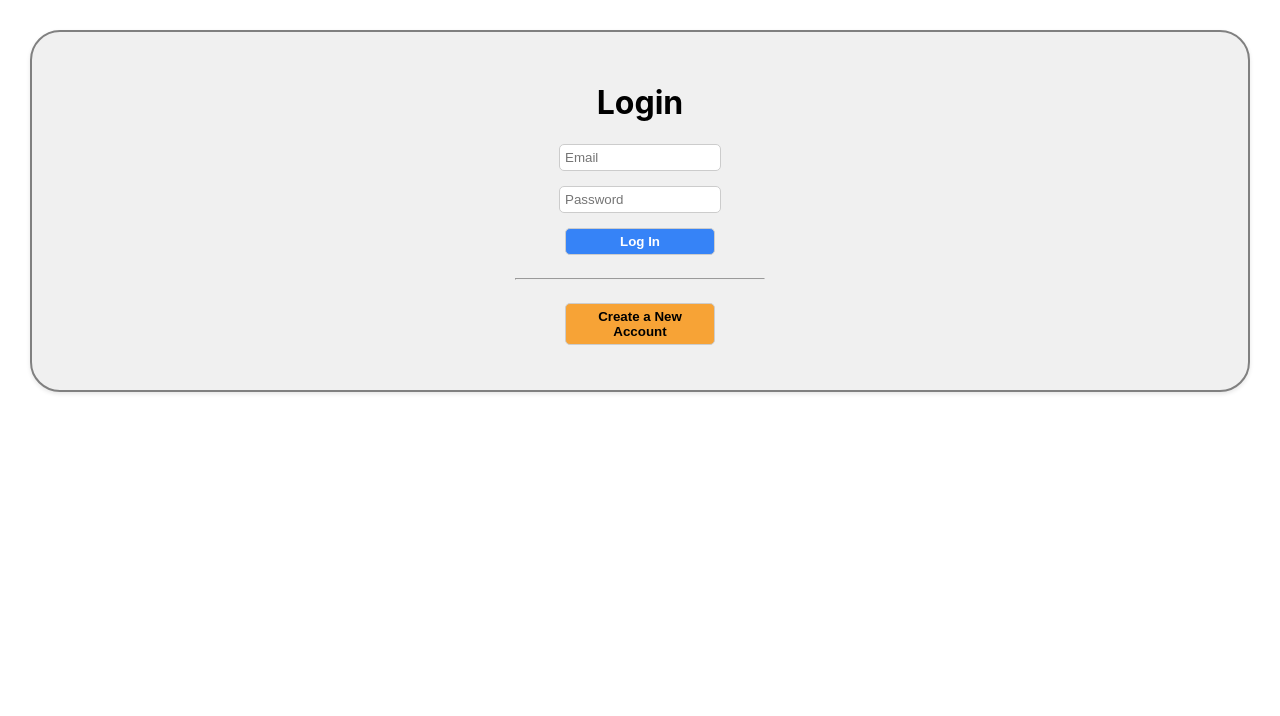
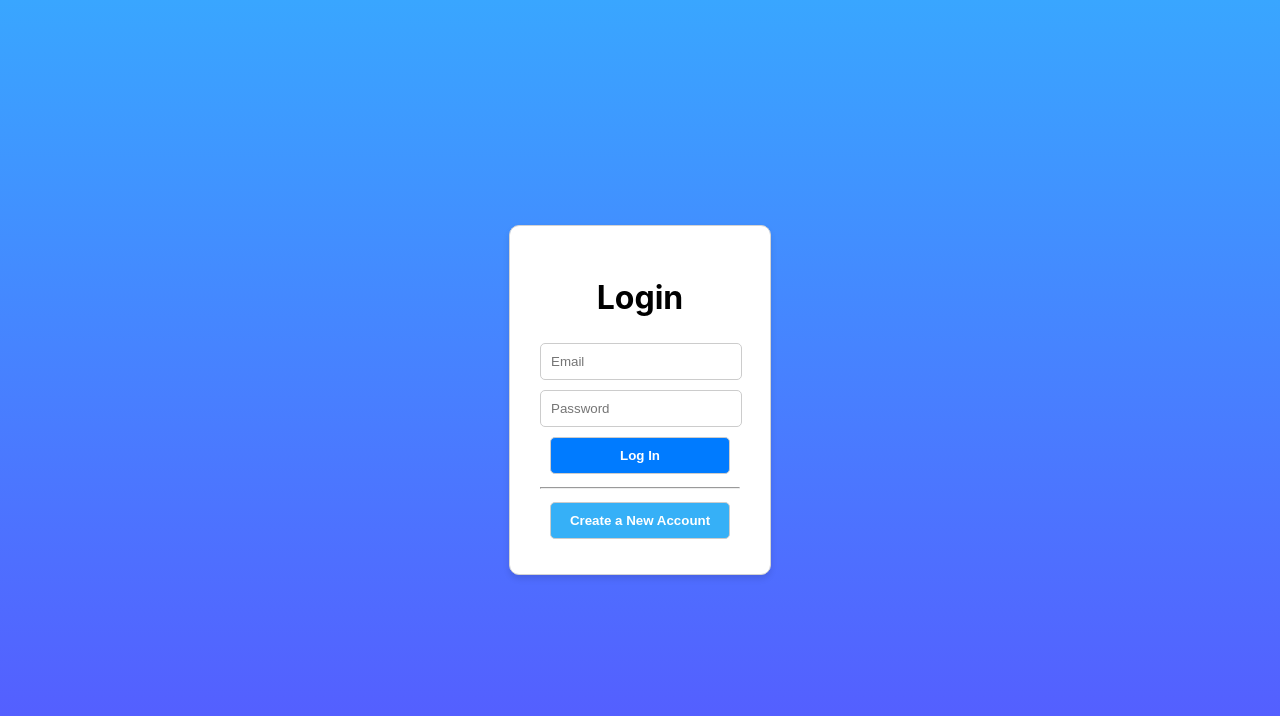
Before and after one commit to AlecZytkowski/plan_pulse, a React (Create React App) app in the folder plan_pulse/: page /login in a window 1280 px wide. Shown: the top 716 px of the page. Built offline with nearby package versions, Linux system fonts and the light colour scheme.

Commit message:
Completely revamped the styling of the WelcomePage, LoginForm, and RegistrationForm for uniform styling between the three, and to give it a professional look!

```diff
--- a/plan_pulse/src/Pages/LoginForm.css
+++ b/plan_pulse/src/Pages/LoginForm.css
@@ -1,56 +1,61 @@
+.loginFormContainer {
+    display: flex;
+    justify-content: center;
+    align-items: center;
+    min-height: 100vh;
+    background: linear-gradient(#39a6ff, #5757ff);
+}
+
 .loginForm {
     display: flex;
-    justify-content: center;
-    padding-top: 100px;
+    flex-direction: column;
+    align-items: center;
     padding: 30px;
-    margin-top: 100px;
-    margin:30px;
-    border-radius: 30px;
-    border: solid gray 2px;
-    box-shadow: 0 2px 4px rgba(0, 0, 0, 0.1);
-    background-color: #f0f0f0;
-
-  }
-
-  .loginForm form{
+    border-radius: 10px;
+    border: 1px solid lightgray;
+    box-shadow: 0 4px 6px rgba(0, 0, 0, 0.1);
+    background-color: white;
     max-width: 250px;
 }
 
-  .loginForm label {
-    display: block;
-    margin-bottom: 5px;
+.loginForm h1 {
+    color: black;
 }
 
-  .loginForm input, button {
-    width: 150px;
-    padding: 5px;
-    margin-bottom: 15px;
+.loginForm form {
+    max-width: 200px;
+}
+
+.loginForm input,
+.loginForm button {
+    width: 90%;
+    padding: 10px;
+    margin: 5px 0;
     border: 1px solid #ccc;
     border-radius: 5px;
 }
 
 .loginFormLoginButton {
-    background-color: #3683f7;
-    color:white;
+    background-color: #007bff;
+    color: white;
     font-weight: bold;
+    cursor: pointer;
+    transition: background-color 0.3s;
 }
 
-  .loginFormLoginButton:hover{
-    background-color: white;
-    color: #3683f7;
-    font-weight: bold;
+.loginFormLoginButton:hover {
+    background-color: #0056b3;
 }
 
 .loginFormRegistrationButton {
     margin-top: 15px;
-    background-color: #f7a336;
-    color:black;
+    background-color: #36b0f7;
+    color: white;
     font-weight: bold;
+    cursor: pointer;
+    transition: background-color 0.3s;
 }
 
 .loginFormRegistrationButton:hover {
-    margin-top: 15px;
-    background-color: black;
-    color: #f7a336;
-    font-weight: bold;
+    background-color: #0056b3;
 }
--- a/plan_pulse/src/Pages/RegistrationForm.css
+++ b/plan_pulse/src/Pages/RegistrationForm.css
@@ -1,60 +1,59 @@
+.registrationFormContainer {
+    display: flex;
+    justify-content: center;
+    align-items: center;
+    min-height: 100vh;
+    background: linear-gradient(#39a6ff, #5757ff);
+}
+
 .registrationForm {
     display: flex;
-    justify-content: center;
-    padding-top: 50px;
+    flex-direction: column;
+    align-items: center;
     padding: 30px;
-    margin-top: 100px;
-    margin:30px;
-    border-radius: 30px;
-    border: solid gray 2px;
-    box-shadow: 0 2px 4px rgba(0, 0, 0, 0.1);
-    background-color: #f0f0f0;
+    border-radius: 10px;
+    border: 1px solid lightgray;
+    background-color: white;
+    max-width: 250px;
 }
 
 .registrationForm h1 {
     color: black;
-
 }
 
-  .registrationForm form{
-    max-width: 250px;
+.registrationForm form {
+    max-width: 200px;
 }
 
-  .registrationForm label {
-    display: block;
-    margin-bottom: 5px;
-  }
-
-  .registrationForm input, button {
-    width: 150px;
-    padding: 5px;
-    margin-bottom: 15px;
-    border: 1px solid #ccc;
+.registrationForm input,
+.registrationForm button {
+    width: 90%;
+    padding: 10px;
+    margin: 5px 0;
+    border: 1px solid lightgray;
     border-radius: 5px;
 }
 
 .registrationFormRegisterButton {
-    background-color: green;
-    color:white;
+    background-color: #007bff;
+    color: white;
     font-weight: bold;
+    cursor: pointer;
+    transition: background-color 0.3s;
 }
 
 .registrationFormRegisterButton:hover {
-    background-color: white;
-    color:green;
-    font-weight: bold;
+    background-color: #0056b3;
 }
 
 .registrationFormExistingUserButton {
-    margin-top: 15px;
-    background-color: #3683f7;
-    color:white;
+    background-color: #36b0f7;
+    color: white;
     font-weight: bold;
+    cursor: pointer;
+    transition: background-color 0.3s;
 }
 
 .registrationFormExistingUserButton:hover {
-    margin-top: 15px;
-    background-color: white;
-    color:#3683f7;
-    font-weight: bold;
+    background-color: #0056b3;
 }
--- a/plan_pulse/src/Pages/WelcomePage.css
+++ b/plan_pulse/src/Pages/WelcomePage.css
@@ -1,41 +1,56 @@
+.WelcomePageContainer {
+    display: flex;
+    justify-content: center;
+    align-items: center;
+    min-height: 100vh;
+    background: linear-gradient(#39a6ff, #5757ff);
+}
+
 .WelcomePage {
     display: flex;
     flex-direction: column;
+    align-items: center;
     padding: 30px;
-    margin-top: 100px;
-    margin:30px;
-    border-radius: 30px;
-    border: solid gray 2px;
-    box-shadow: 0 2px 4px rgba(0, 0, 0, 0.1);
-    background-color: #f0f0f0;
+    border-radius: 10px;
+    border: 1px solid lightgray;
+    box-shadow: 0 4px 6px rgba(0, 0, 0, 0.1);
+    background-color: white;
+    max-width: 400px;
 }
 
-  .welcomeUserSelection {
-    color:red;
+.welcomeMessage {
+    font-size: 24px;
+    font-style: italic;
+    margin: 20px 0;
+}
+
+.welcomeUserSelectionDiv {
+    display: flex;
+    align-items: center;
 }
 
 .welcomeUserSelectionButton {
-    margin: 20px;
-    background-color: rgb(0, 162, 255);
-    border: solid blue 1px;
+    margin: 10px;
+    padding: 10px 20px;
+    background-color: #007bff;
+    color: white;
+    border: none;
+    border-radius: 5px;
     font-weight: bold;
+    cursor: pointer;
+    transition: background-color 0.3s, transform 0.2s;
 }
 
 .welcomeUserSelectionButton:hover {
-    border: solid white 1px;
-    background-color: blue;
-    color: white
+    background-color: #0056b3;
+    transform: scale(1.05);
 }
 
-  /*Welcome Screen Logo*/
-
 .header-logo {
-    display: flex;
-    flex-direction: column;
-    align-items: center;
+    text-align: center;
 }
 
 .logo-image {
-    max-width: 250px;
-    max-height: 150px;
+    max-width: 100%;
+    height: auto;
 }
```
Lines whose indentation alone changed are shown as unchanged.
